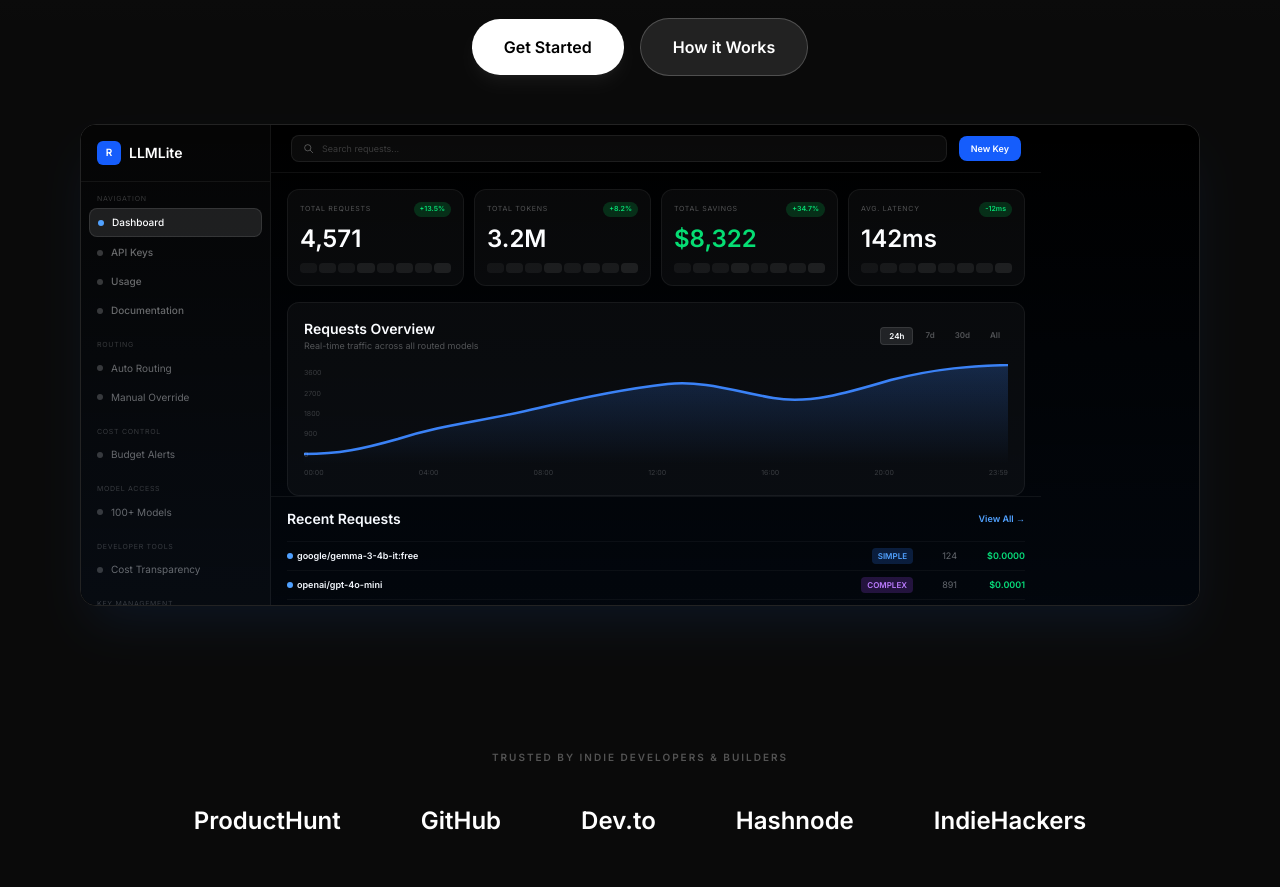
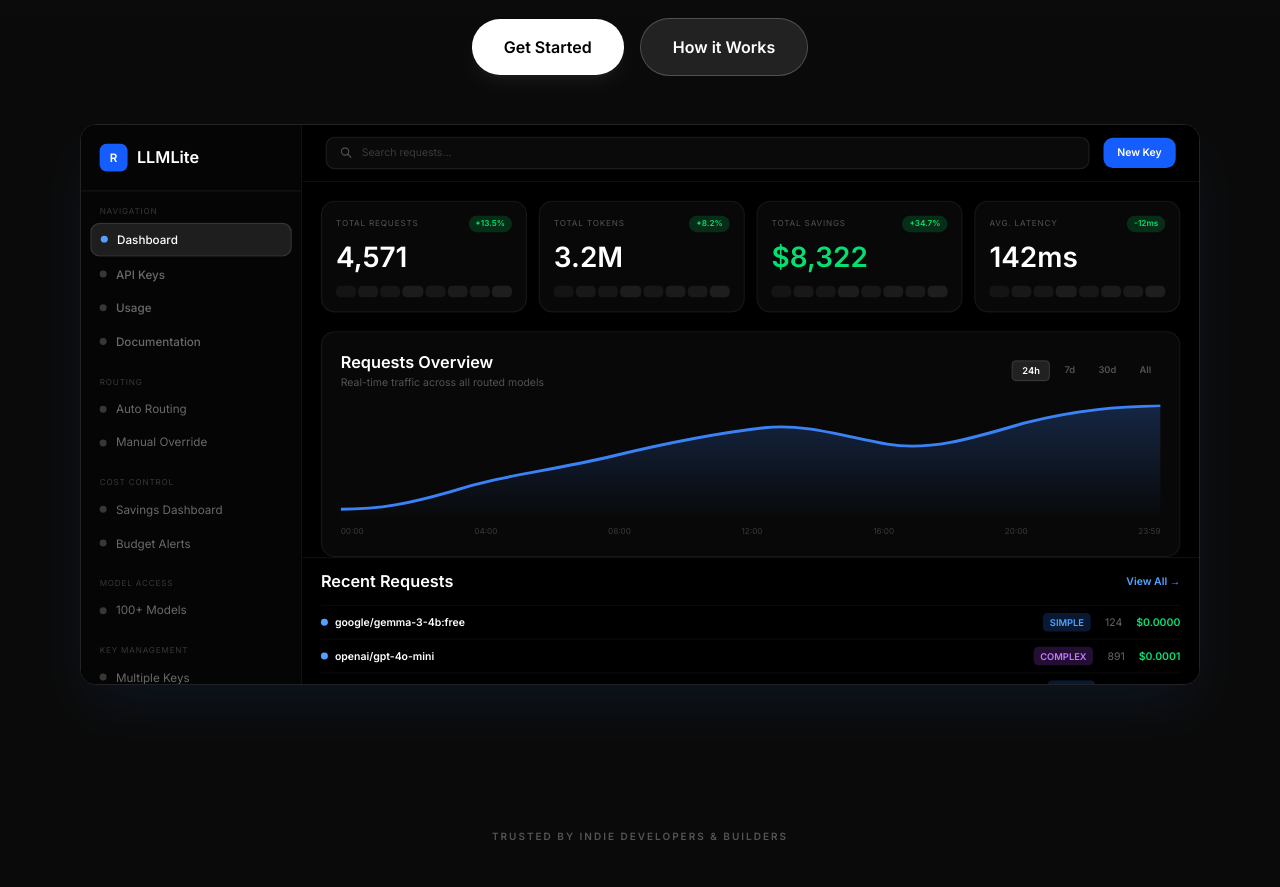
Before and after one commit to krishnawararkar15-droid/routerllm, a React (Vite) app: page / in a window 1280 px wide. Shown: the part 460-1347 px from the top of the page. Built offline with nearby package versions, Linux system fonts and the light colour scheme.

Commit message:
Use ref-based scale for dashboard preview

```diff
--- a/src/App.tsx
+++ b/src/App.tsx
@@ -1,4 +1,4 @@
-import React, { useState } from 'react';
+import React, { useState, useEffect, useRef } from 'react';
 import {
   BrowserRouter as Router,
   Routes,
@@ -120,6 +120,155 @@
   );
 };
 
+const DashboardPreview = () => {
+  const [scale, setScale] = useState(1);
+  const containerRef = useRef<HTMLDivElement>(null);
+
+  useEffect(() => {
+    const update = () => {
+      if (containerRef.current) setScale(containerRef.current.offsetWidth / 960);
+    };
+    update();
+    window.addEventListener('resize', update);
+    return () => window.removeEventListener('resize', update);
+  }, []);
+
+  return (
+    <div className="mt-12 mx-auto w-full max-w-6xl px-4">
+      <div className="relative rounded-2xl overflow-hidden border border-white/10 shadow-2xl shadow-blue-500/10">
+        <div ref={containerRef} style={{width:'100%', overflow:'hidden', height: `${480 * scale}px`}}>
+          <div style={{width:'960px',height:'480px',transform:`scale(${scale})`,transformOrigin:'top left'}} className="flex bg-black">
+
+            {/* Sidebar */}
+            <div className="flex-shrink-0 bg-[#050505] border-r border-white/[0.06]" style={{width:'190px'}}>
+              <div className="flex items-center gap-2 p-4 border-b border-white/[0.06]">
+                <div className="w-6 h-6 bg-blue-600 rounded-md flex items-center justify-center text-[10px] font-black text-white">R</div>
+                <span className="text-white text-sm font-black">LLMLite</span>
+              </div>
+              <div className="p-2">
+                <div className="text-[7px] text-white/20 uppercase tracking-widest px-2 py-1">Navigation</div>
+                {[{label:'Dashboard',active:true},{label:'API Keys',active:false},{label:'Usage',active:false},{label:'Documentation',active:false}].map((item,i)=>(
+                  <div key={i} className={`flex items-center gap-2 px-2 py-1.5 rounded-lg mb-0.5 text-[10px] font-medium ${item.active?'bg-white/10 text-white border border-white/10':'text-white/40'}`}>
+                    <div className={`w-1.5 h-1.5 rounded-full ${item.active?'bg-blue-400':'bg-white/20'}`}/>{item.label}
+                  </div>
+                ))}
+                <div className="text-[7px] text-white/20 uppercase tracking-widest px-2 py-1 mt-3">Routing</div>
+                {['Auto Routing','Manual Override'].map((item,i)=>(
+                  <div key={i} className="flex items-center gap-2 px-2 py-1.5 rounded-lg mb-0.5 text-[10px] text-white/40">
+                    <div className="w-1.5 h-1.5 rounded-full bg-white/20"/>{item}
+                  </div>
+                ))}
+                <div className="text-[7px] text-white/20 uppercase tracking-widest px-2 py-1 mt-3">Cost Control</div>
+                {['Savings Dashboard','Budget Alerts'].map((item,i)=>(
+                  <div key={i} className="flex items-center gap-2 px-2 py-1.5 rounded-lg mb-0.5 text-[10px] text-white/40">
+                    <div className="w-1.5 h-1.5 rounded-full bg-white/20"/>{item}
+                  </div>
+                ))}
+                <div className="text-[7px] text-white/20 uppercase tracking-widest px-2 py-1 mt-3">Model Access</div>
+                {['100+ Models'].map((item,i)=>(
+                  <div key={i} className="flex items-center gap-2 px-2 py-1.5 rounded-lg mb-0.5 text-[10px] text-white/40">
+                    <div className="w-1.5 h-1.5 rounded-full bg-white/20"/>{item}
+                  </div>
+                ))}
+                <div className="text-[7px] text-white/20 uppercase tracking-widest px-2 py-1 mt-3">Key Management</div>
+                {['Multiple Keys'].map((item,i)=>(
+                  <div key={i} className="flex items-center gap-2 px-2 py-1.5 rounded-lg mb-0.5 text-[10px] text-white/40">
+                    <div className="w-1.5 h-1.5 rounded-full bg-white/20"/>{item}
+                  </div>
+                ))}
+              </div>
+            </div>
+
+            {/* Main Content */}
+            <div className="flex-1 bg-black overflow-hidden flex flex-col">
+              <div className="flex items-center gap-3 px-5 py-2.5 border-b border-white/[0.06]">
+                <div className="flex-1 bg-white/[0.04] border border-white/[0.08] rounded-lg px-3 py-1.5 flex items-center gap-2">
+                  <svg width="10" height="10" viewBox="0 0 16 16" fill="none"><circle cx="6" cy="6" r="5" stroke="rgba(255,255,255,0.3)" strokeWidth="1.5"/><path d="M10 10l4 4" stroke="rgba(255,255,255,0.3)" strokeWidth="1.5" strokeLinecap="round"/></svg>
+                  <span className="text-[9px] text-white/20">Search requests...</span>
+                </div>
+                <div className="bg-blue-600 text-white text-[9px] font-black px-3 py-1.5 rounded-lg">New Key</div>
+              </div>
+              <div className="grid grid-cols-4 gap-2.5 p-4">
+                {[
+                  {label:'TOTAL REQUESTS',value:'4,571',badge:'+13.5%',color:'text-white'},
+                  {label:'TOTAL TOKENS',value:'3.2M',badge:'+8.2%',color:'text-white'},
+                  {label:'TOTAL SAVINGS',value:'$8,322',badge:'+34.7%',color:'text-green-400'},
+                  {label:'AVG. LATENCY',value:'142ms',badge:'-12ms',color:'text-white'},
+                ].map((card,i)=>(
+                  <div key={i} className="bg-white/[0.03] border border-white/[0.06] rounded-xl p-3">
+                    <div className="flex items-center justify-between mb-1.5">
+                      <span className="text-[7px] text-white/30 uppercase tracking-widest">{card.label}</span>
+                      <span className="text-[7px] bg-green-500/20 text-green-400 px-1.5 py-0.5 rounded-full font-bold">{card.badge}</span>
+                    </div>
+                    <div className={`text-2xl font-black ${card.color}`}>{card.value}</div>
+                    <div className="flex gap-0.5 mt-2">
+                      {[30,45,35,60,40,55,50,70].map((h,j)=>(
+                        <div key={j} className="flex-1 rounded-sm bg-white/10" style={{height:'10px',opacity:h/100+0.2}}/>
+                      ))}
+                    </div>
+                  </div>
+                ))}
+              </div>
+              <div className="mx-4 bg-white/[0.03] border border-white/[0.06] rounded-xl p-4 flex-1">
+                <div className="flex items-center justify-between mb-3">
+                  <div>
+                    <div className="text-sm font-bold text-white">Requests Overview</div>
+                    <div className="text-[9px] text-white/30">Real-time traffic across all routed models</div>
+                  </div>
+                  <div className="flex gap-1">
+                    {['24h','7d','30d','All'].map((t,i)=>(
+                      <div key={i} className={`text-[8px] px-2 py-0.5 rounded font-bold ${i===0?'bg-white/10 text-white border border-white/10':'text-white/30'}`}>{t}</div>
+                    ))}
+                  </div>
+                </div>
+                <div className="relative" style={{height:'100px'}}>
+                  <svg viewBox="0 0 600 100" preserveAspectRatio="none" className="w-full h-full">
+                    <defs>
+                      <linearGradient id="g1" x1="0" y1="0" x2="0" y2="1">
+                        <stop offset="0%" stopColor="#3b82f6" stopOpacity="0.25"/>
+                        <stop offset="100%" stopColor="#3b82f6" stopOpacity="0"/>
+                      </linearGradient>
+                    </defs>
+                    <path d="M0,90 C30,90 50,85 80,75 C120,60 150,58 200,44 C250,30 280,24 310,20 C340,16 370,28 400,34 C430,40 460,30 500,16 C540,4 570,2 600,1" fill="none" stroke="#3b82f6" strokeWidth="2.5"/>
+                    <path d="M0,90 C30,90 50,85 80,75 C120,60 150,58 200,44 C250,30 280,24 310,20 C340,16 370,28 400,34 C430,40 460,30 500,16 C540,4 570,2 600,1 L600,100 L0,100 Z" fill="url(#g1)"/>
+                  </svg>
+                </div>
+                <div className="flex justify-between mt-1">
+                  {['00:00','04:00','08:00','12:00','16:00','20:00','23:59'].map((t,i)=>(
+                    <span key={i} className="text-[7px] text-white/20">{t}</span>
+                  ))}
+                </div>
+              </div>
+              <div className="flex items-center justify-between px-4 py-2.5 border-t border-white/[0.06]">
+                <span className="text-sm font-bold text-white">Recent Requests</span>
+                <span className="text-[9px] text-blue-400 font-bold">View All →</span>
+              </div>
+              <div className="px-4 pb-3">
+                {[
+                  {model:'google/gemma-3-4b:free',type:'SIMPLE',tokens:'124',cost:'$0.0000'},
+                  {model:'openai/gpt-4o-mini',type:'COMPLEX',tokens:'891',cost:'$0.0001'},
+                  {model:'google/gemma-3-4b:free',type:'SIMPLE',tokens:'67',cost:'$0.0000'},
+                ].map((row,i)=>(
+                  <div key={i} className="flex items-center gap-3 py-1.5 border-t border-white/[0.04]">
+                    <div className="flex items-center gap-1.5 flex-1">
+                      <div className="w-1.5 h-1.5 rounded-full bg-blue-400"/>
+                      <span className="text-[9px] font-bold text-white">{row.model}</span>
+                    </div>
+                    <span className={`text-[8px] font-black px-1.5 py-0.5 rounded ${row.type==='SIMPLE'?'bg-blue-500/20 text-blue-400':'bg-purple-500/20 text-purple-400'}`}>{row.type}</span>
+                    <span className="text-[9px] text-white/40">{row.tokens}</span>
+                    <span className="text-[9px] font-bold text-green-400">{row.cost}</span>
+                  </div>
+                ))}
+              </div>
+            </div>
+
+          </div>
+        </div>
+      </div>
+    </div>
+  );
+};
+
 const Hero = () => {
   const { scrollY } = useScroll();
   const yGlow = useTransform(scrollY, [0, 500], [0, 150]);
@@ -192,162 +341,7 @@
         </div>
 
         {/* Dashboard Preview */}
-        <div className="mt-12 mx-auto w-full max-w-6xl px-4">
-          <div className="relative rounded-2xl overflow-hidden border border-white/10 shadow-2xl shadow-blue-500/10">
-            <div className="absolute inset-0 bg-gradient-to-t from-blue-500/5 to-transparent pointer-events-none z-10" />
-
-            {/* Wrapper that scales down on mobile */}
-            <div className="w-full overflow-hidden bg-black"
-              style={{height: 'clamp(280px, 50vw, 480px)'}}>
-              <div style={{
-                transform: 'scale(clamp(0.35, 0.6vw, 1))',
-                transformOrigin: 'top left',
-                width: '960px',
-                height: '480px',
-              }} className="flex">
-
-                {/* Sidebar */}
-                <div className="flex-shrink-0 bg-[#050505] border-r border-white/[0.06]" style={{width:'190px'}}>
-                  <div className="flex items-center gap-2 p-4 border-b border-white/[0.06]">
-                    <div className="w-6 h-6 bg-blue-600 rounded-md flex items-center justify-center text-[10px] font-black text-white">R</div>
-                    <span className="text-white text-sm font-black">LLMLite</span>
-                  </div>
-                  <div className="p-2">
-                    <div className="text-[7px] text-white/20 uppercase tracking-widest px-2 py-1">Navigation</div>
-                    {[{label:'Dashboard',active:true},{label:'API Keys',active:false},{label:'Usage',active:false},{label:'Documentation',active:false}].map((item,i)=>(
-                      <div key={i} className={`flex items-center gap-2 px-2 py-1.5 rounded-lg mb-0.5 text-[10px] font-medium ${item.active?'bg-white/10 text-white border border-white/10':'text-white/40'}`}>
-                        <div className={`w-1.5 h-1.5 rounded-full ${item.active?'bg-blue-400':'bg-white/20'}`}/>{item.label}
-                      </div>
-                    ))}
-                    <div className="text-[7px] text-white/20 uppercase tracking-widest px-2 py-1 mt-3">Routing</div>
-                    {['Auto Routing','Manual Override'].map((item,i)=>(
-                      <div key={i} className="flex items-center gap-2 px-2 py-1.5 rounded-lg mb-0.5 text-[10px] text-white/40">
-                        <div className="w-1.5 h-1.5 rounded-full bg-white/20"/>{item}
-                      </div>
-                    ))}
-                    <div className="text-[7px] text-white/20 uppercase tracking-widest px-2 py-1 mt-3">Cost Control</div>
-                    {['Budget Alerts'].map((item,i)=>(
-                      <div key={i} className="flex items-center gap-2 px-2 py-1.5 rounded-lg mb-0.5 text-[10px] text-white/40">
-                        <div className="w-1.5 h-1.5 rounded-full bg-white/20"/>{item}
-                      </div>
-                    ))}
-                    <div className="text-[7px] text-white/20 uppercase tracking-widest px-2 py-1 mt-3">Model Access</div>
-                    {['100+ Models'].map((item,i)=>(
-                      <div key={i} className="flex items-center gap-2 px-2 py-1.5 rounded-lg mb-0.5 text-[10px] text-white/40">
-                        <div className="w-1.5 h-1.5 rounded-full bg-white/20"/>{item}
-                      </div>
-                    ))}
-                    <div className="text-[7px] text-white/20 uppercase tracking-widest px-2 py-1 mt-3">Developer Tools</div>
-                    {['Cost Transparency'].map((item,i)=>(
-                      <div key={i} className="flex items-center gap-2 px-2 py-1.5 rounded-lg mb-0.5 text-[10px] text-white/40">
-                        <div className="w-1.5 h-1.5 rounded-full bg-white/20"/>{item}
-                      </div>
-                    ))}
-                    <div className="text-[7px] text-white/20 uppercase tracking-widest px-2 py-1 mt-3">Key Management</div>
-                    {['Multiple Keys'].map((item,i)=>(
-                      <div key={i} className="flex items-center gap-2 px-2 py-1.5 rounded-lg mb-0.5 text-[10px] text-white/40">
-                        <div className="w-1.5 h-1.5 rounded-full bg-white/20"/>{item}
-                      </div>
-                    ))}
-                  </div>
-                </div>
-
-                {/* Main Content */}
-                <div className="flex-1 bg-black overflow-hidden flex flex-col">
-                  {/* Top bar */}
-                  <div className="flex items-center gap-3 px-5 py-2.5 border-b border-white/[0.06]">
-                    <div className="flex-1 bg-white/[0.04] border border-white/[0.08] rounded-lg px-3 py-1.5 flex items-center gap-2">
-                      <svg width="10" height="10" viewBox="0 0 16 16" fill="none"><circle cx="6" cy="6" r="5" stroke="rgba(255,255,255,0.3)" strokeWidth="1.5"/><path d="M10 10l4 4" stroke="rgba(255,255,255,0.3)" strokeWidth="1.5" strokeLinecap="round"/></svg>
-                      <span className="text-[9px] text-white/20">Search requests...</span>
-                    </div>
-                    <div className="bg-blue-600 text-white text-[9px] font-black px-3 py-1.5 rounded-lg">New Key</div>
-                  </div>
-                  {/* Stats */}
-                  <div className="grid grid-cols-4 gap-2.5 p-4">
-                    {[
-                      {label:'TOTAL REQUESTS',value:'4,571',badge:'+13.5%',color:'text-white'},
-                      {label:'TOTAL TOKENS',value:'3.2M',badge:'+8.2%',color:'text-white'},
-                      {label:'TOTAL SAVINGS',value:'$8,322',badge:'+34.7%',color:'text-green-400'},
-                      {label:'AVG. LATENCY',value:'142ms',badge:'-12ms',color:'text-white'},
-                    ].map((card,i)=>(
-                      <div key={i} className="bg-white/[0.03] border border-white/[0.06] rounded-xl p-3">
-                        <div className="flex items-center justify-between mb-1.5">
-                          <span className="text-[7px] text-white/30 uppercase tracking-widest">{card.label}</span>
-                          <span className="text-[7px] bg-green-500/20 text-green-400 px-1.5 py-0.5 rounded-full font-bold">{card.badge}</span>
-                        </div>
-                        <div className={`text-2xl font-black ${card.color}`}>{card.value}</div>
-                        <div className="flex gap-0.5 mt-2">
-                          {[30,45,35,60,40,55,50,70].map((h,j)=>(
-                            <div key={j} className="flex-1 rounded-sm bg-white/10" style={{height:'10px',opacity:h/100+0.2}}/>
-                          ))}
-                        </div>
-                      </div>
-                    ))}
-                  </div>
-                  {/* Chart */}
-                  <div className="mx-4 bg-white/[0.03] border border-white/[0.06] rounded-xl p-4 flex-1">
-                    <div className="flex items-center justify-between mb-3">
-                      <div>
-                        <div className="text-sm font-bold text-white">Requests Overview</div>
-                        <div className="text-[9px] text-white/30">Real-time traffic across all routed models</div>
-                      </div>
-                      <div className="flex gap-1">
-                        {['24h','7d','30d','All'].map((t,i)=>(
-                          <div key={i} className={`text-[8px] px-2 py-0.5 rounded font-bold ${i===0?'bg-white/10 text-white border border-white/10':'text-white/30'}`}>{t}</div>
-                        ))}
-                      </div>
-                    </div>
-                    <div className="relative" style={{height:'100px'}}>
-                      <svg viewBox="0 0 600 100" preserveAspectRatio="none" className="w-full h-full">
-                        <defs>
-                          <linearGradient id="g1" x1="0" y1="0" x2="0" y2="1">
-                            <stop offset="0%" stopColor="#3b82f6" stopOpacity="0.25"/>
-                            <stop offset="100%" stopColor="#3b82f6" stopOpacity="0"/>
-                          </linearGradient>
-                        </defs>
-                        <path d="M0,90 C30,90 50,85 80,75 C120,60 150,58 200,44 C250,30 280,24 310,20 C340,16 370,28 400,34 C430,40 460,30 500,16 C540,4 570,2 600,1" fill="none" stroke="#3b82f6" strokeWidth="2.5"/>
-                        <path d="M0,90 C30,90 50,85 80,75 C120,60 150,58 200,44 C250,30 280,24 310,20 C340,16 370,28 400,34 C430,40 460,30 500,16 C540,4 570,2 600,1 L600,100 L0,100 Z" fill="url(#g1)"/>
-                      </svg>
-                      <div className="absolute left-0 top-0 h-full flex flex-col justify-between py-1">
-                        {['3600','2700','1800','900','0'].map((v,i)=>(
-                          <span key={i} className="text-[7px] text-white/20">{v}</span>
-                        ))}
-                      </div>
-                    </div>
-                    <div className="flex justify-between mt-1">
-                      {['00:00','04:00','08:00','12:00','16:00','20:00','23:59'].map((t,i)=>(
-                        <span key={i} className="text-[7px] text-white/20">{t}</span>
-                      ))}
-                    </div>
-                  </div>
-                  {/* Recent Requests */}
-                  <div className="flex items-center justify-between px-4 py-3 border-t border-white/[0.06]">
-                    <span className="text-sm font-bold text-white">Recent Requests</span>
-                    <span className="text-[9px] text-blue-400 font-bold">View All →</span>
-                  </div>
-                  <div className="px-4 pb-3">
-                    {[
-                      {model:'google/gemma-3-4b-it:free',type:'SIMPLE',tokens:'124',cost:'$0.0000'},
-                      {model:'openai/gpt-4o-mini',type:'COMPLEX',tokens:'891',cost:'$0.0001'},
-                      {model:'google/gemma-3-4b-it:free',type:'SIMPLE',tokens:'67',cost:'$0.0000'},
-                    ].map((row,i)=>(
-                      <div key={i} className="flex items-center gap-3 py-1.5 border-t border-white/[0.04]">
-                        <div className="flex items-center gap-1 flex-1">
-                          <div className="w-1.5 h-1.5 rounded-full bg-blue-400"/>
-                          <span className="text-[9px] font-bold text-white">{row.model}</span>
-                        </div>
-                        <span className={`text-[8px] font-black px-1.5 py-0.5 rounded ${row.type==='SIMPLE'?'bg-blue-500/20 text-blue-400':'bg-purple-500/20 text-purple-400'}`}>{row.type}</span>
-                        <span className="text-[9px] text-white/40 w-8 text-right">{row.tokens}</span>
-                        <span className="text-[9px] font-bold text-green-400 w-14 text-right">{row.cost}</span>
-                      </div>
-                    ))}
-                  </div>
-                </div>
-
-              </div>
-            </div>
-          </div>
-        </div>
+        <DashboardPreview />
       </div>
     </section>
   );
```
